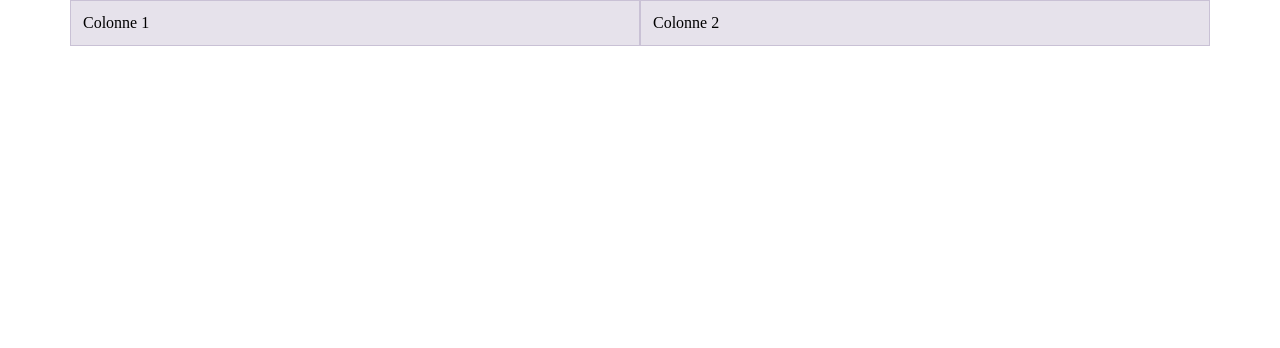
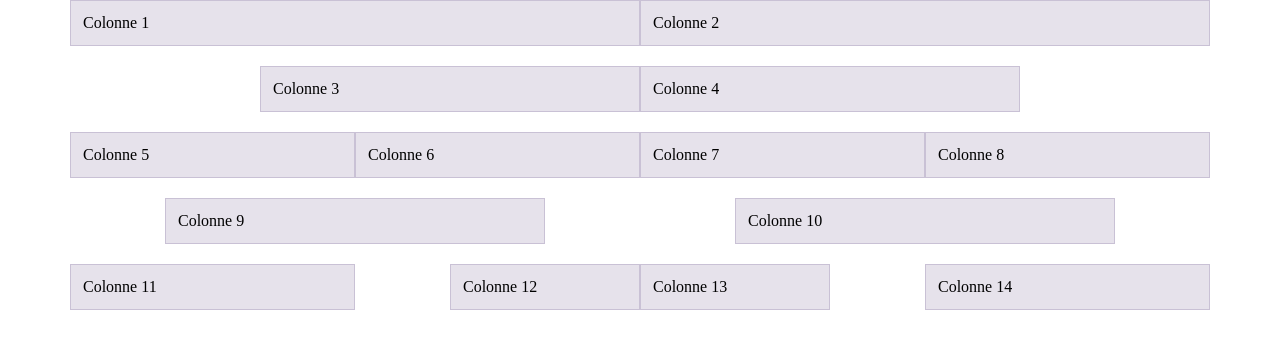
Before and after one commit to thomasrouiller/exercice-bootstrap-4-layout-responsive-avance, a website built with Parcel: page src/index.html in a window 1280 px wide. Built offline with nearby package versions, Linux system fonts and the light colour scheme.

Commit message:
ok g kompri

```diff
--- a/src/index.html
+++ b/src/index.html
@@ -14,6 +14,36 @@
           <div class="col-6">Colonne 2</div>
         </div>
       </div>
+      <div class="container">
+        <div class="row">
+          <div class="col-12 col-sm-6 col-lg-4 offset-lg-2">Colonne 3</div>
+          <div class="col-12 col-sm-6 col-lg-4">Colonne 4</div>
+        </div>
+      </div>
+      <div class="container">
+        <div class="row">
+          <div class="col-12 col-sm-6 col-lg-3">Colonne 5</div>
+          <div class="col-12 col-sm-6 col-lg-3">Colonne 6</div>
+          <div class="col-12 col-sm-6 col-lg-3">Colonne 7</div>
+          <div class="col-12 col-sm-6 col-lg-3">Colonne 8</div>
+        </div>
+      </div>
+      <div class="container">
+        <div class="row">
+          <div class="col-12 col-sm-6 col-md-4 offset-md-2 offset-lg-1">
+            Colonne 9
+          </div>
+          <div class="col-12 col-sm-6 col-md-4 offset-lg-2">Colonne 10</div>
+        </div>
+      </div>
+      <div class="container">
+        <div class="row">
+          <div class="col-6 col-md-8 col-lg-3">Colonne 11</div>
+          <div class="col-6 col-md-4 col-lg-2 offset-lg-1">Colonne 12</div>
+          <div class="col-6 col-md-8 col-lg-2">Colonne 13</div>
+          <div class="col-6 col-md-4 col-lg-3 offset-lg-1">Colonne 14</div>
+        </div>
+      </div>
     </main>
     <script src="js/main.js" type="module"></script>
   </body>
--- a/src/scss/main.scss
+++ b/src/scss/main.scss
@@ -56,3 +56,7 @@ video {
   background-color: rgba(86, 61, 124, 0.15);
   border: 1px solid rgba(86, 61, 124, 0.2);
 }
+
+.container {
+  margin-bottom: 20px;
+}
```
